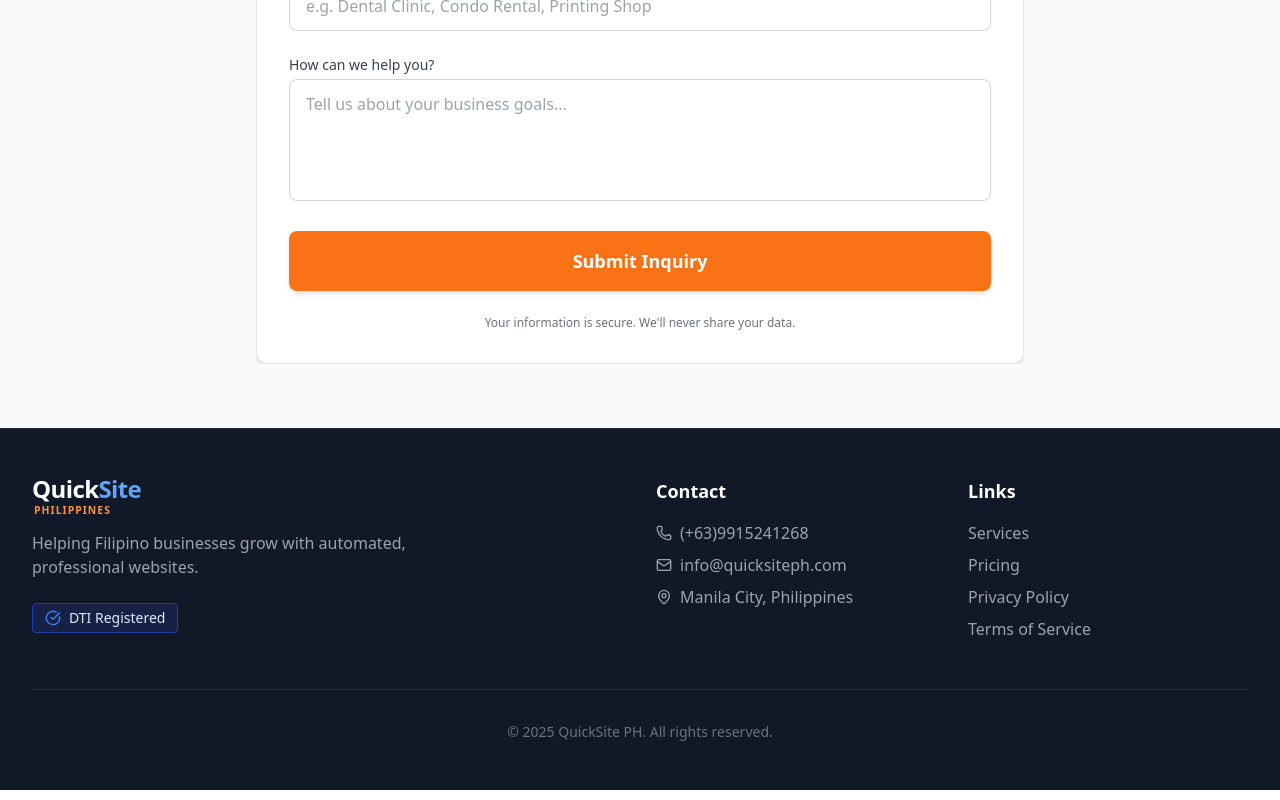
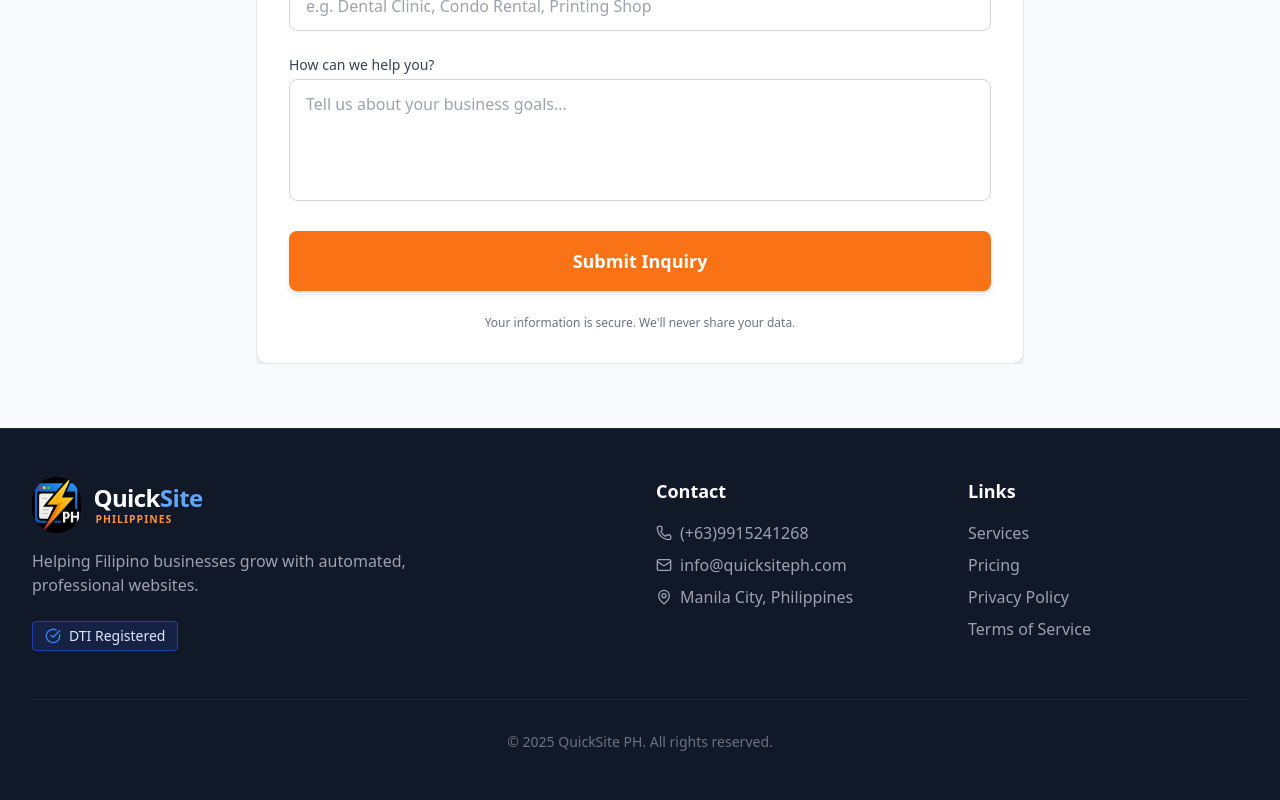
Before and after one commit to tonyopy/quicksite-ph, a React (Vite) app: page / in a window 1280 px wide. Shown: the part 6558-7358 px from the top of the page. Built offline with nearby package versions, Linux system fonts and the light colour scheme.

Commit message:
Add big icon to logo

```diff
--- a/src/Logo.jsx
+++ b/src/Logo.jsx
@@ -1,7 +1,9 @@
 import React from 'react';
 
 export const Logo = ({ className = "" }) => (
-  <div className={`flex flex-col justify-center select-none ${className}`}>
+  <div className={`flex items-center gap-3 select-none ${className}`}>
+    <img src="/icon.jpg" alt="QuickSite PH" className="h-14 w-auto object-contain" />
+    <div className="flex flex-col justify-center">
       <span className="font-extrabold text-2xl tracking-tight leading-none text-gray-900 pb-1">
         Quick<span className="text-blue-600">Site</span>
       </span>
@@ -9,10 +11,13 @@ export const Logo = ({ className = "" }) => (
         Philippines
       </span>
     </div>
+  </div>
 );
 
 export const LogoWhite = ({ className = "" }) => (
-  <div className={`flex flex-col justify-center select-none ${className}`}>
+  <div className={`flex items-center gap-3 select-none ${className}`}>
+    <img src="/icon.jpg" alt="QuickSite PH" className="h-14 w-auto object-contain rounded-full" />
+    <div className="flex flex-col justify-center">
       <span className="font-extrabold text-2xl tracking-tight leading-none text-white pb-1">
         Quick<span className="text-blue-400">Site</span>
       </span>
@@ -20,6 +25,7 @@ export const LogoWhite = ({ className = "" }) => (
         Philippines
       </span>
     </div>
+  </div>
 );
 
 export default Logo;
```
Lines whose indentation alone changed are shown as unchanged.
